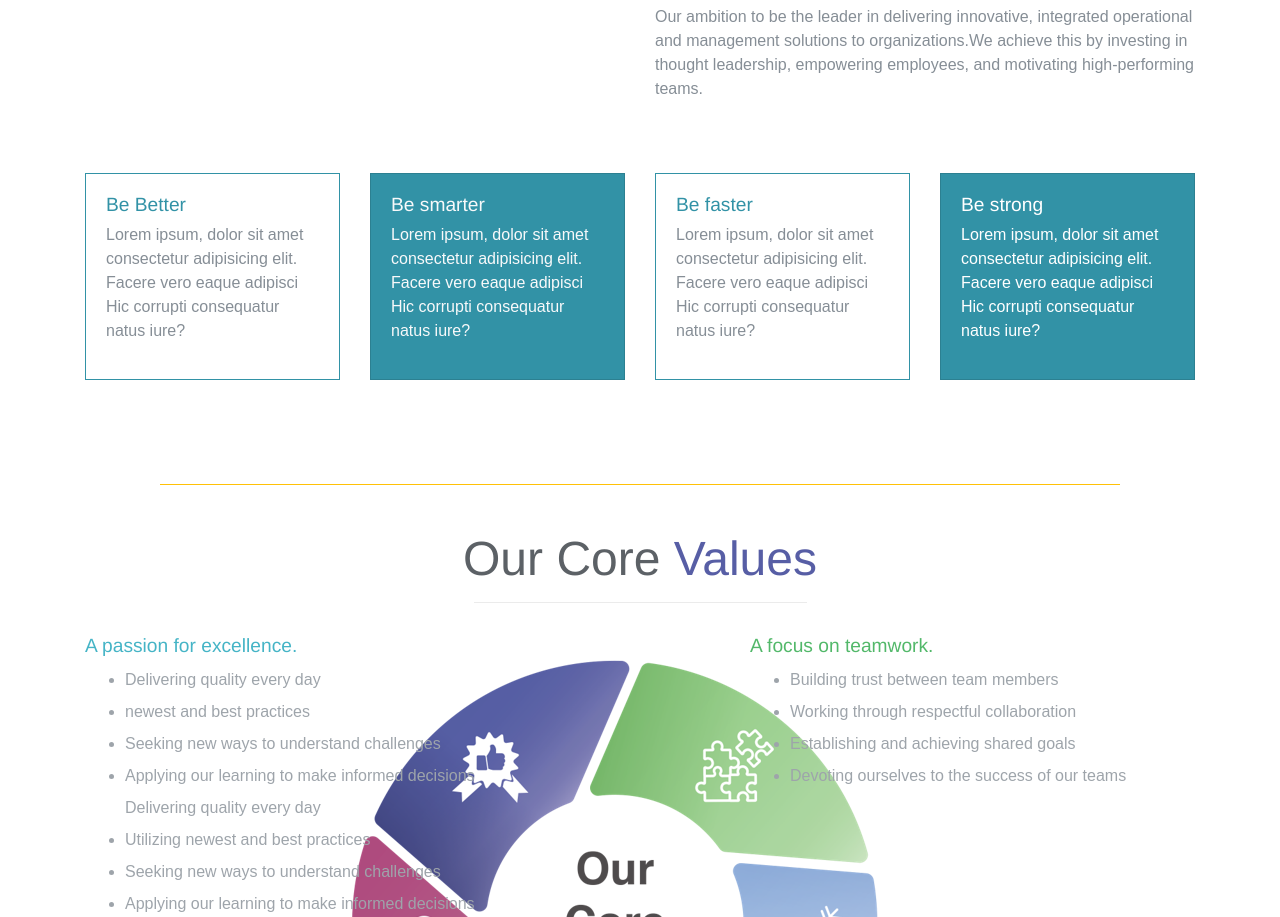
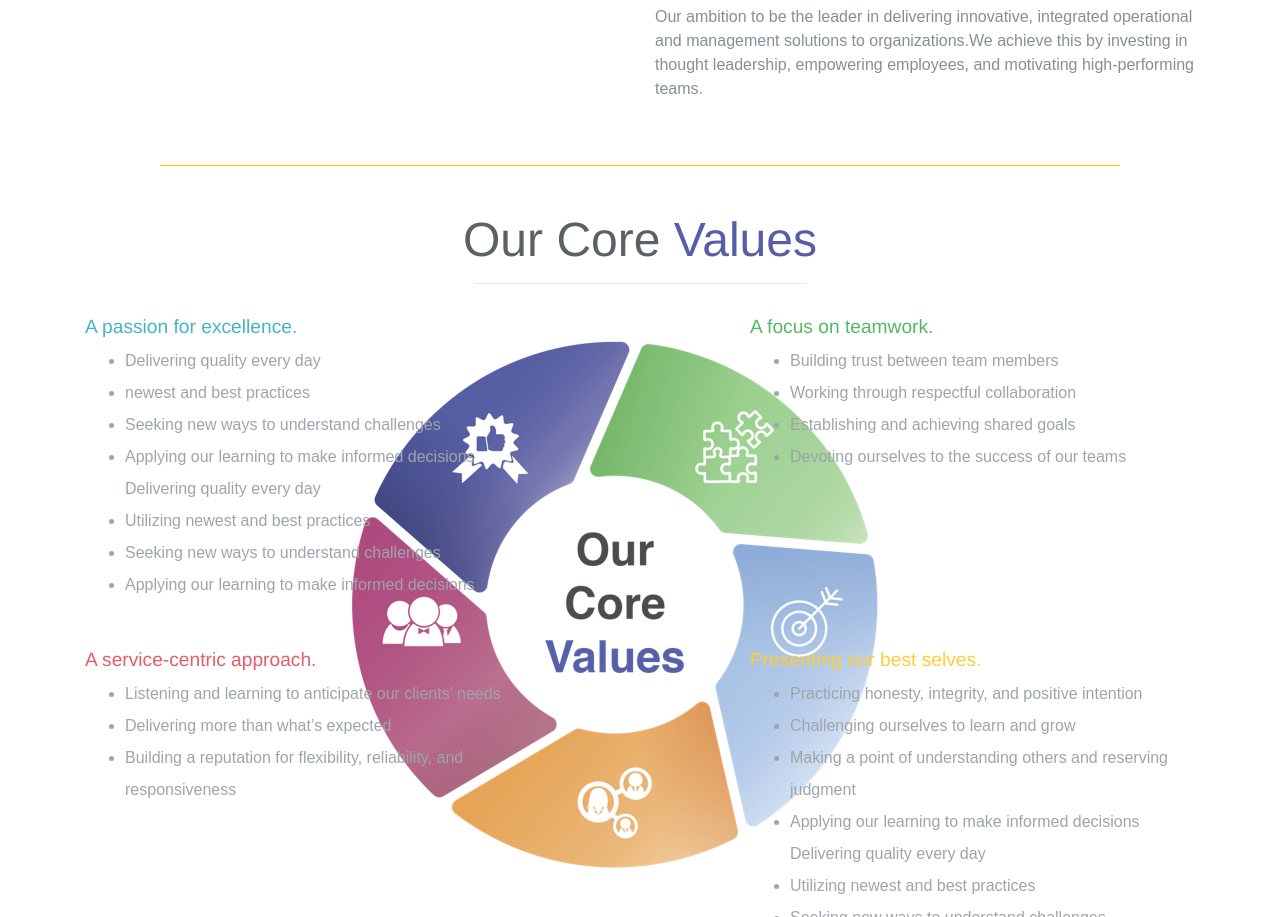
Before and after one commit to Ahmed2398/ims, a plain HTML site: page about.html in a window 1280 px wide. Shown: the part 1311-2228 px from the top of the page. Drawn offline with nearby package versions, Linux system fonts and the light colour scheme; files whose address does not match are found by name; a web font is replaced by a local one.

Commit message:
hide box

```diff
--- a/about.html
+++ b/about.html
@@ -187,7 +187,7 @@
         </div>
     </section>
 
-    <section id="boxes d-flex" class="p-5">
+    <section id="boxes d-flex" class="p-5" style="display: none;>
         <div class="container">
             <div class="row">
                 <div class="col-lg-3 col-md-4 col-sm-12 my-2">
```
Also changed, not shown: index.html (+1 -1 lines).
